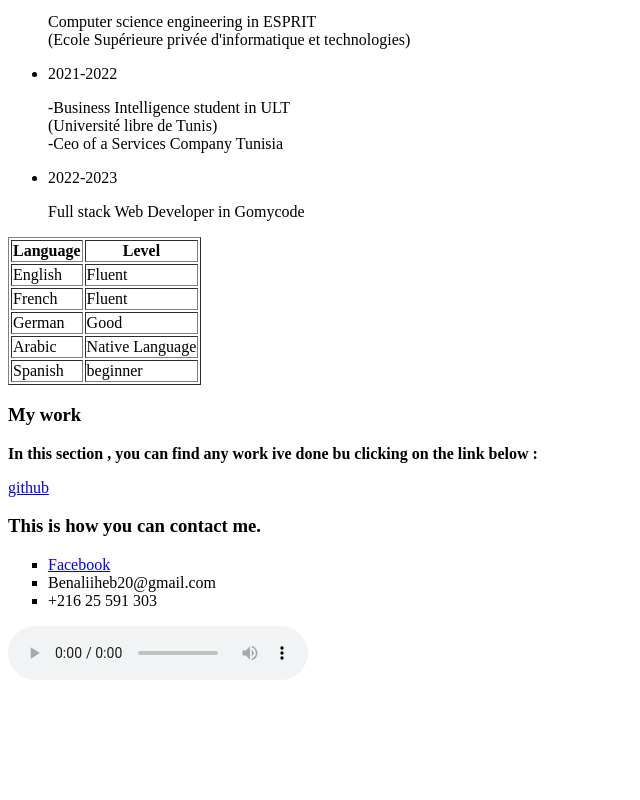
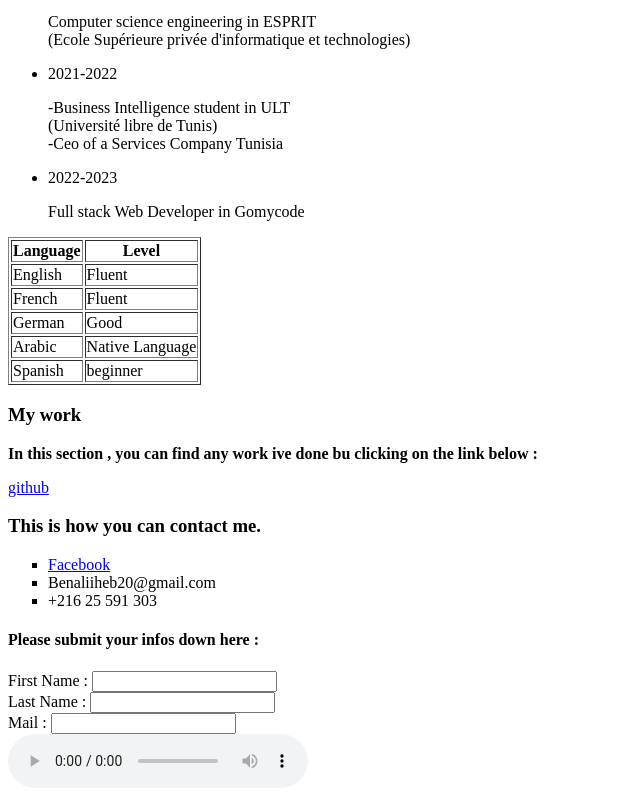
Before and after one commit to Ihebbenali1/Code, a plain HTML site: page index.html in a window 1280 px wide. Shown: the part 614-1414 px from the top of the page, without its empty margins (0-640 px from the left). Before the commit the page ends 1306 px from the top, so only its background shows below. Drawn offline with Linux system fonts and the light colour scheme.

Commit message:
adding a form code in the index file

```diff
--- a/index.html
+++ b/index.html
@@ -104,6 +104,17 @@
             <li>Benaliiheb20@gmail.com</li>
             <li>+216 25 591 303</li>
         </ul>
+        <h4>Please submit your infos down here : </h4>
+<form>
+    <label>First Name : </label>
+    <input type="text"/>
+    <br>
+    <label>Last Name : </label>
+    <input type="text"/>
+    <br>
+    <label>Mail : </label>
+    <input type="text"/>
+</form>
     </section>
     <audio controls autoplay>
         <source src="Requiem for a Dream - Best Trailer Music Ever!.mp3">
```
